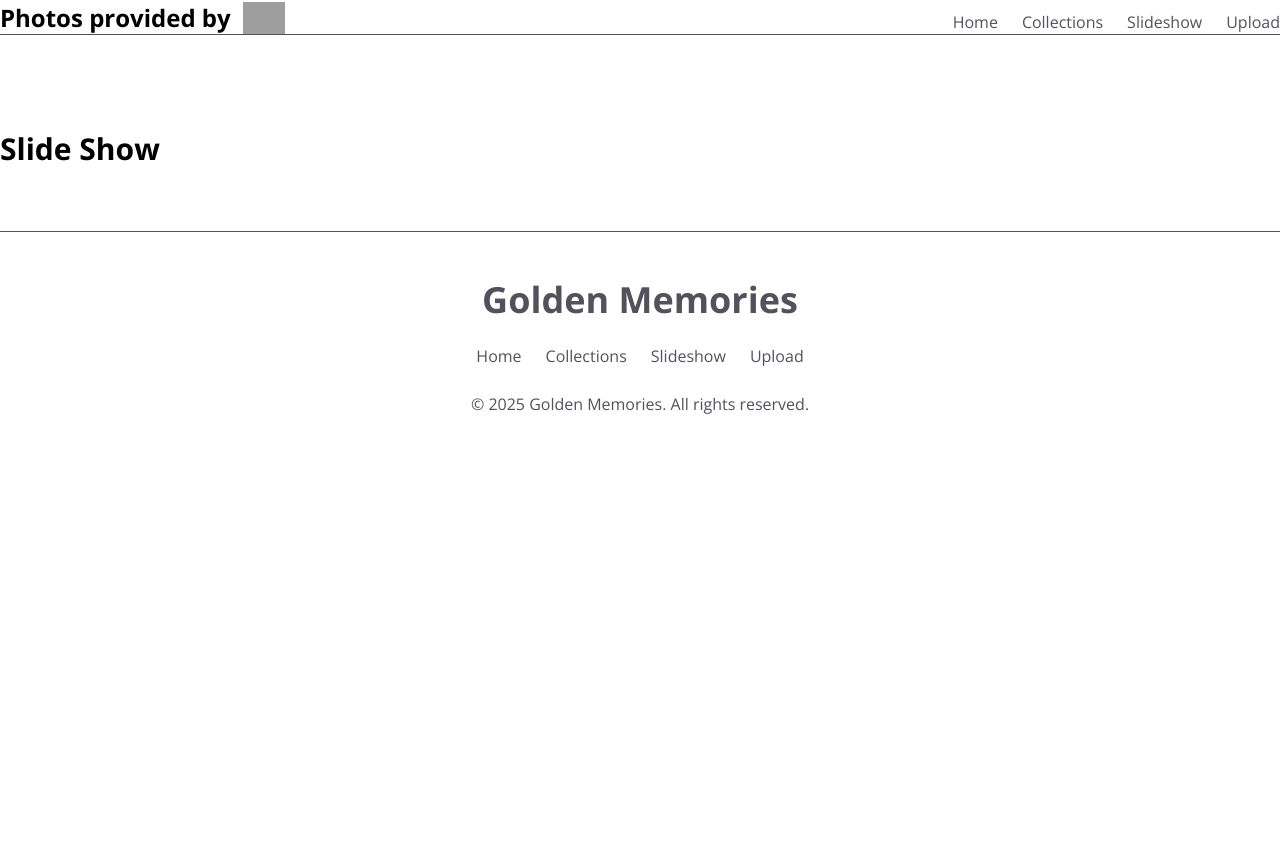
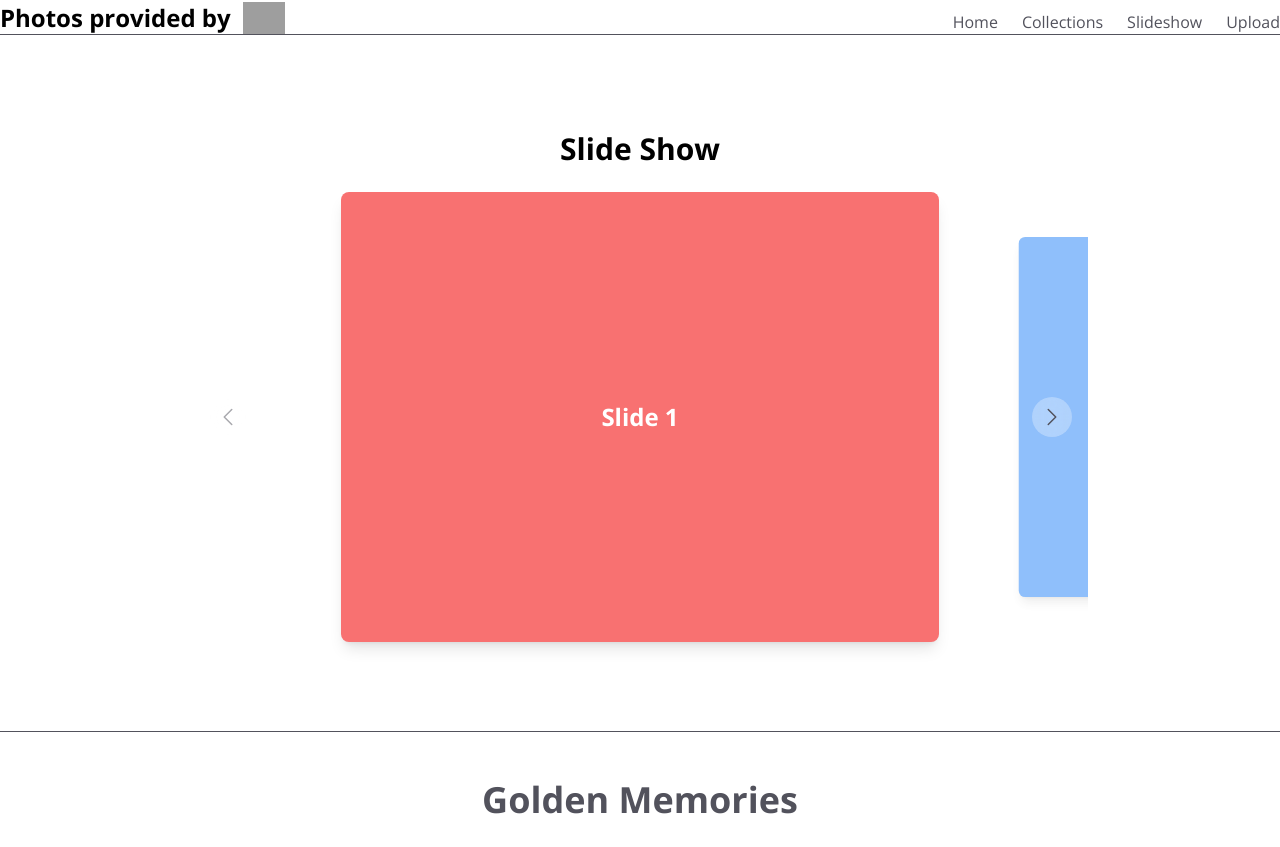
Before and after one commit to snguyen56/golden-memories, a Next.js app: page /slideshow in a window 1280 px wide. Shown: the part 390-1237 px from the top of the page. Before the commit the page ends 854 px from the top, so only its background shows below. Built offline with nearby package versions, Linux system fonts and the light colour scheme; grey boxes are pictures that could not be loaded; a web font is replaced by a local one.

Commit message:
create slideshow carousel

```diff
--- a/package.json
+++ b/package.json
@@ -9,6 +9,7 @@
     "lint": "next lint"
   },
   "dependencies": {
+    "motion": "^12.11.0",
     "next": "15.2.4",
     "react": "^19.0.0",
     "react-dom": "^19.0.0",
--- a/src/app/slideshow/page.tsx
+++ b/src/app/slideshow/page.tsx
@@ -1,7 +1,20 @@
+import Carousel from "@/components/Carousel";
+
 function page() {
+  const slides = [
+    { id: 1, color: "#f87171" }, // red
+    { id: 2, color: "#60a5fa" }, // blue
+    { id: 3, color: "#4ade80" }, // green
+    { id: 4, color: "#facc15" }, // yellow
+    { id: 5, color: "#c084fc" }, // purple
+  ];
+
   return (
-    <main>
+    <main className="flex flex-col items-center justify-center">
       <h2 className="text-3xl font-bold text-black">Slide Show</h2>
+      <div className="w-full max-w-4xl">
+        <Carousel slides={slides} />
+      </div>
     </main>
   );
 }
--- /dev/null
+++ b/src/components/Carousel.tsx
@@ -0,0 +1,188 @@
+"use client";
+
+import { useState, useEffect, useRef } from "react";
+import { motion, useAnimation, type PanInfo } from "framer-motion";
+
+interface CarouselProps {
+  slides: {
+    id: number;
+    color: string;
+  }[];
+}
+
+export default function Carousel({ slides }: CarouselProps) {
+  const [currentIndex, setCurrentIndex] = useState(0);
+  const [width, setWidth] = useState(0);
+  const carouselRef = useRef<HTMLDivElement>(null);
+  const controls = useAnimation();
+
+  const slideWidth = width * (2 / 3);
+  const slideGap = 20;
+
+  useEffect(() => {
+    if (carouselRef.current) {
+      setWidth(carouselRef.current.offsetWidth);
+    }
+
+    const handleResize = () => {
+      if (carouselRef.current) {
+        setWidth(carouselRef.current.offsetWidth);
+        controls.start({
+          x: -currentIndex * (width + slideGap),
+        });
+      }
+    };
+
+    window.addEventListener("resize", handleResize);
+    return () => window.removeEventListener("resize", handleResize);
+  }, [currentIndex, controls, width]);
+
+  const dragConstraints = {
+    left: -((slides.length - 1) * (slideWidth + slideGap)),
+    right: 0,
+  };
+
+  const handleDragEnd = (
+    event: MouseEvent | TouchEvent | PointerEvent,
+    info: PanInfo,
+  ) => {
+    const offset = info.offset.x;
+    const velocity = info.velocity.x;
+    let newIndex = currentIndex;
+    if (Math.abs(offset) > slideWidth / 2 || Math.abs(velocity) > 500) {
+      if (offset > 0) {
+        newIndex = Math.max(0, currentIndex - 1);
+      } else {
+        newIndex = Math.min(slides.length - 1, currentIndex + 1);
+      }
+    }
+
+    setCurrentIndex(newIndex);
+  };
+
+  const handleNext = () => {
+    if (currentIndex < slides.length - 1) {
+      const newIndex = currentIndex + 1;
+      setCurrentIndex(newIndex);
+    }
+  };
+
+  const handlePrevious = () => {
+    if (currentIndex > 0) {
+      const newIndex = currentIndex - 1;
+      setCurrentIndex(newIndex);
+    }
+  };
+
+  useEffect(() => {
+    const handleKeyDown = (event: KeyboardEvent) => {
+      if (event.key === "ArrowLeft") {
+        handlePrevious();
+      } else if (event.key === "ArrowRight") {
+        handleNext();
+      }
+    };
+
+    window.addEventListener("keydown", handleKeyDown);
+    return () => window.removeEventListener("keydown", handleKeyDown);
+  }, [currentIndex]);
+
+  useEffect(() => {
+    controls.start({
+      x: -currentIndex * (slideWidth + slideGap),
+    });
+  }, [controls, currentIndex, slideWidth]);
+
+  return (
+    <div
+      className="relative w-full overflow-hidden"
+      aria-label="Image carousel"
+      ref={carouselRef}
+    >
+      <div className="relative h-[300px] w-full overflow-hidden md:h-[400px] lg:h-[500px]">
+        <motion.div
+          className="absolute flex h-full items-center"
+          style={{
+            gap: `${slideGap}px`,
+            paddingLeft: `${(width - slideWidth) / 2}px`,
+            paddingRight: `${(width - slideWidth) / 2}px`,
+          }}
+          drag="x"
+          dragConstraints={dragConstraints}
+          onDragEnd={handleDragEnd}
+          animate={controls}
+        >
+          {slides.map((slide, index) => (
+            <motion.div
+              key={slide.id}
+              className="flex h-[90%] flex-shrink-0 items-center justify-center"
+              style={{ width: slideWidth }}
+              whileHover={{ cursor: "grab" }}
+              whileTap={{ cursor: "grabbing" }}
+              animate={{
+                scale: currentIndex === index ? 1 : 0.8,
+                opacity: currentIndex === index ? 1 : 0.7,
+                transition: { duration: 0.3 },
+              }}
+            >
+              <div
+                className="flex h-full w-full items-center justify-center rounded-lg text-2xl font-bold text-white shadow-lg"
+                style={{ backgroundColor: slide.color }}
+                aria-label={`Slide ${index + 1} of ${slides.length}`}
+              >
+                Slide {index + 1}
+              </div>
+            </motion.div>
+          ))}
+        </motion.div>
+      </div>
+
+      <button
+        onClick={handlePrevious}
+        className={`absolute top-1/2 left-4 z-10 -translate-y-1/2 cursor-pointer rounded-full bg-white/30 p-2 backdrop-blur-sm transition-all hover:bg-white/50 ${currentIndex === 0 ? "cursor-not-allowed opacity-50" : "opacity-100"}`}
+        aria-label="Previous slide"
+        disabled={currentIndex === 0}
+      >
+        <svg
+          xmlns="http://www.w3.org/2000/svg"
+          fill="none"
+          viewBox="0 0 24 24"
+          strokeWidth={1.5}
+          stroke="currentColor"
+          className="size-6"
+        >
+          <path
+            strokeLinecap="round"
+            strokeLinejoin="round"
+            d="M15.75 19.5 8.25 12l7.5-7.5"
+          />
+        </svg>
+      </button>
+      <button
+        onClick={handleNext}
+        className={`absolute top-1/2 right-4 z-10 -translate-y-1/2 cursor-pointer rounded-full bg-white/30 p-2 backdrop-blur-sm transition-all hover:bg-white/50 ${
+          currentIndex === slides.length - 1
+            ? "cursor-not-allowed opacity-50"
+            : "opacity-100"
+        }`}
+        aria-label="Next slide"
+        disabled={currentIndex === slides.length - 1}
+      >
+        <svg
+          xmlns="http://www.w3.org/2000/svg"
+          fill="none"
+          viewBox="0 0 24 24"
+          strokeWidth={1.5}
+          stroke="currentColor"
+          className="size-6"
+        >
+          <path
+            strokeLinecap="round"
+            strokeLinejoin="round"
+            d="m8.25 4.5 7.5 7.5-7.5 7.5"
+          />
+        </svg>
+      </button>
+    </div>
+  );
+}
```
Also changed, not shown: 1 other file (tests, documents, lock files or other folders).
